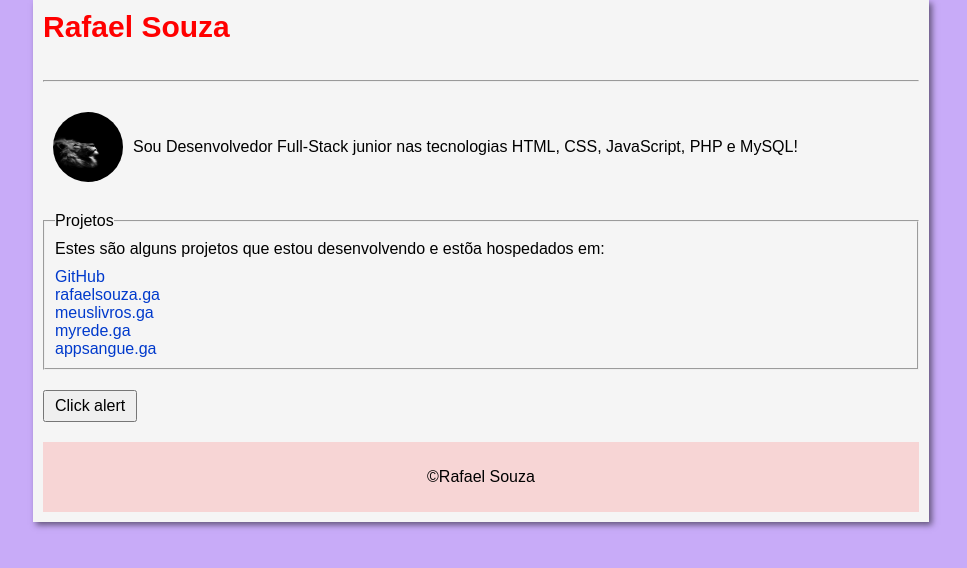
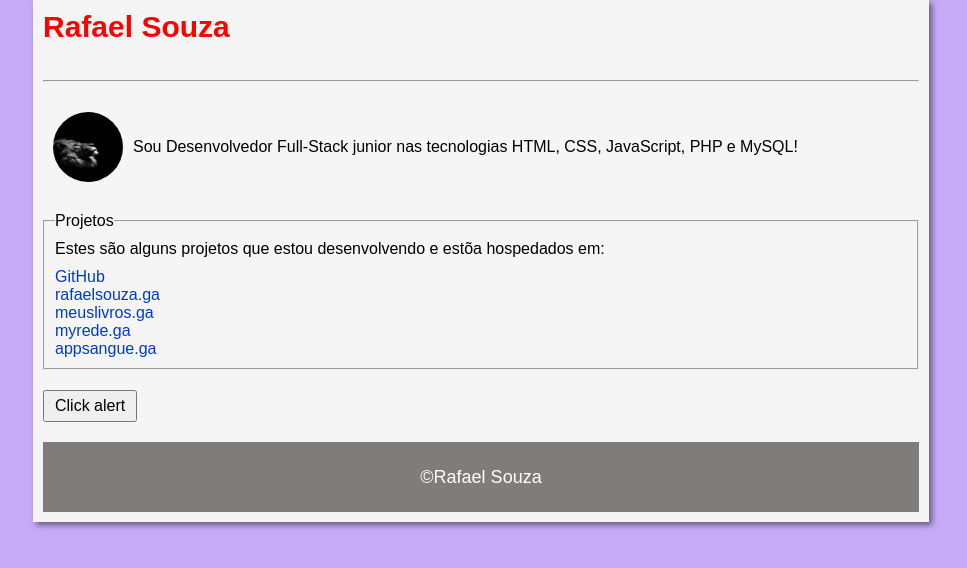
Before and after one commit to rafaelsouza22/Ola-mundo, a plain HTML site: page index.html in a window 1280 px wide. Shown: the whole page, without its empty margins (159-1126 px from the left). Drawn offline with Linux system fonts and the light colour scheme.

Commit message:
Update estilos.css

```diff
--- a/css/estilos.css
+++ b/css/estilos.css
@@ -69,5 +69,10 @@ footer{
     display: flex;
     justify-content: center;
     align-items: center;
-    background: rgb(247, 213, 213);
+    background: rgb(129, 124, 124);
+
 }
+footer p{
+    color: #FFF;
+    font-size: 18px;
+}
```
